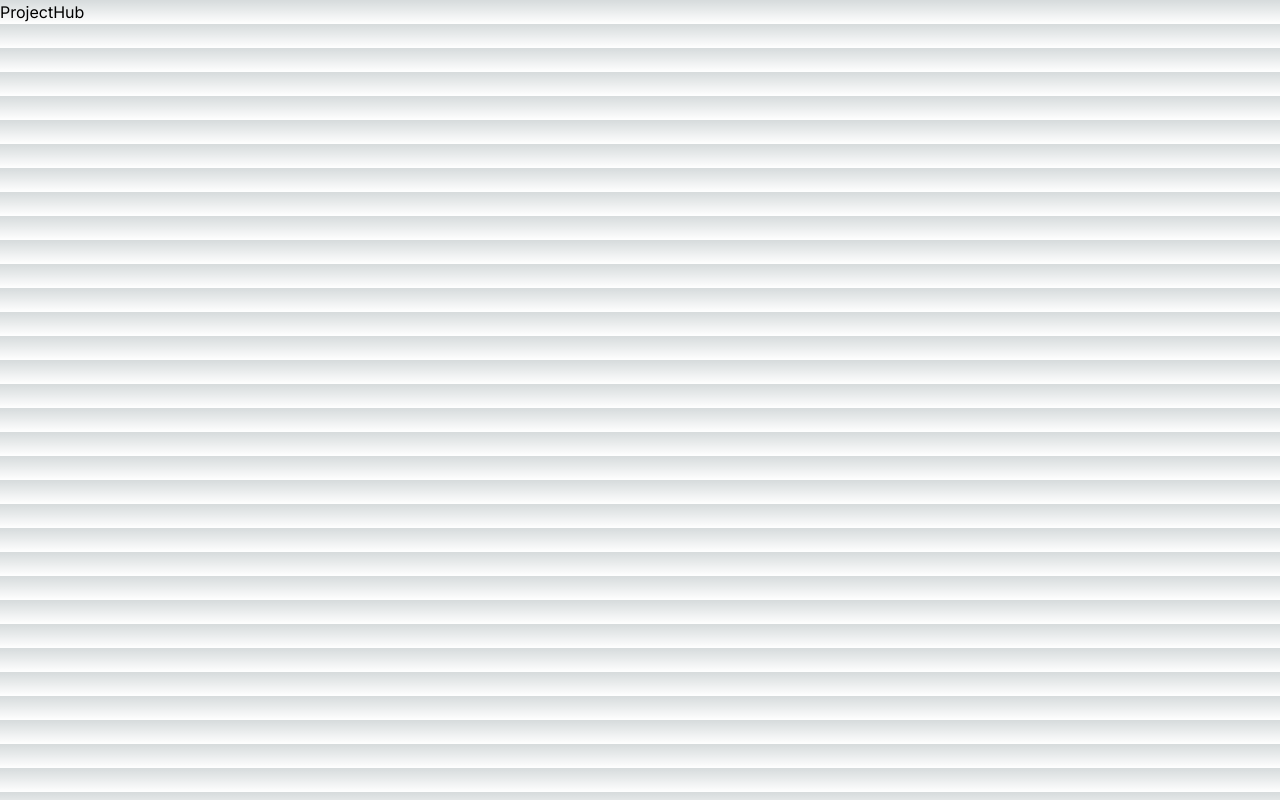
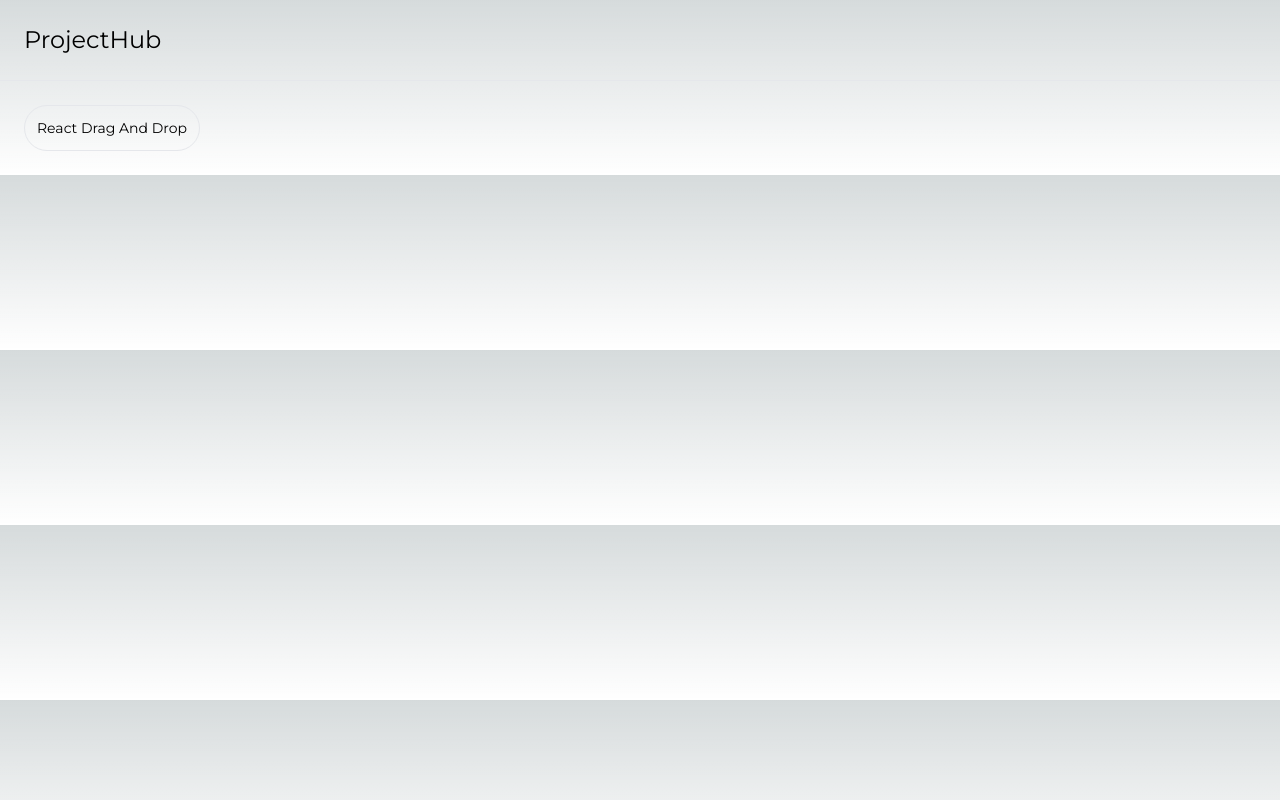
Before and after one commit to chris097/project-hub, a Next.js app: page / in a window 1280 px wide. Built offline with nearby package versions, Linux system fonts and the light colour scheme.

Commit message:
implemented routing

```diff
--- a/src/app/globals.css
+++ b/src/app/globals.css
@@ -1,3 +1,4 @@
+@import url('https://fonts.googleapis.com/css2?family=Montserrat:wght@300;400;500;600;700;800;900&display=swap');
 @tailwind base;
 @tailwind components;
 @tailwind utilities;
@@ -10,9 +11,9 @@
 
 @media (prefers-color-scheme: dark) {
   :root {
-    --foreground-rgb: 255, 255, 255;
-    --background-start-rgb: 0, 0, 0;
-    --background-end-rgb: 0, 0, 0;
+    --foreground-rgb: black;
+    --background-start-rgb: #fff;
+    --background-end-rgb: #fff;
   }
 }
 
--- a/src/app/page.tsx
+++ b/src/app/page.tsx
@@ -1,11 +1,22 @@
 import Header from "@/components/Header/page";
+import { IProjectTabs } from "@/types";
+import Link from "next/link";
+
+const projectTabs: IProjectTabs[]  = [
+  { id: 1, name: "React Drag And Drop", link: "/pages/drag-and-drop" },
+];
 
 
 export default function Home() {
   return (
-    <main className="">
+    <main className="font-montserrat">
       <Header />
-
+      <div className="px-6 py-6 flex gap-5">
+        {/* Project Tabs */}
+      {projectTabs.map((tab) => (
+        <Link className="border p-3 hover:bg-slate-100 rounded-full text-sm" key={tab.id} href={tab.link}>{tab.name}</Link>
+      ))}
+      </div>
     </main>
   );
 };
--- a/src/components/Header/page.tsx
+++ b/src/components/Header/page.tsx
@@ -2,7 +2,7 @@ import React from 'react';
 
 const Header = () => {
     return (
-        <div>ProjectHub</div>
+        <div className='font-montserrat border-b py-6 px-6 text-2xl'>ProjectHub</div>
     );
 };
 
--- /dev/null
+++ b/src/types/index.ts
@@ -0,0 +1,5 @@
+export interface IProjectTabs {
+    name: string
+    link: string
+    id: number
+}
--- a/tailwind.config.ts
+++ b/tailwind.config.ts
@@ -13,6 +13,9 @@ const config: Config = {
         'gradient-conic':
           'conic-gradient(from 180deg at 50% 50%, var(--tw-gradient-stops))',
       },
+      fontFamily: {
+        montserrat: ["Montserrat, sans-serif"]
+      }
     },
   },
   plugins: [],
```
Also changed, not shown: src/app/pages/drag-and-drop/page.tsx (renamed from src/app/pages/DragAndDrop/page.tsx).
